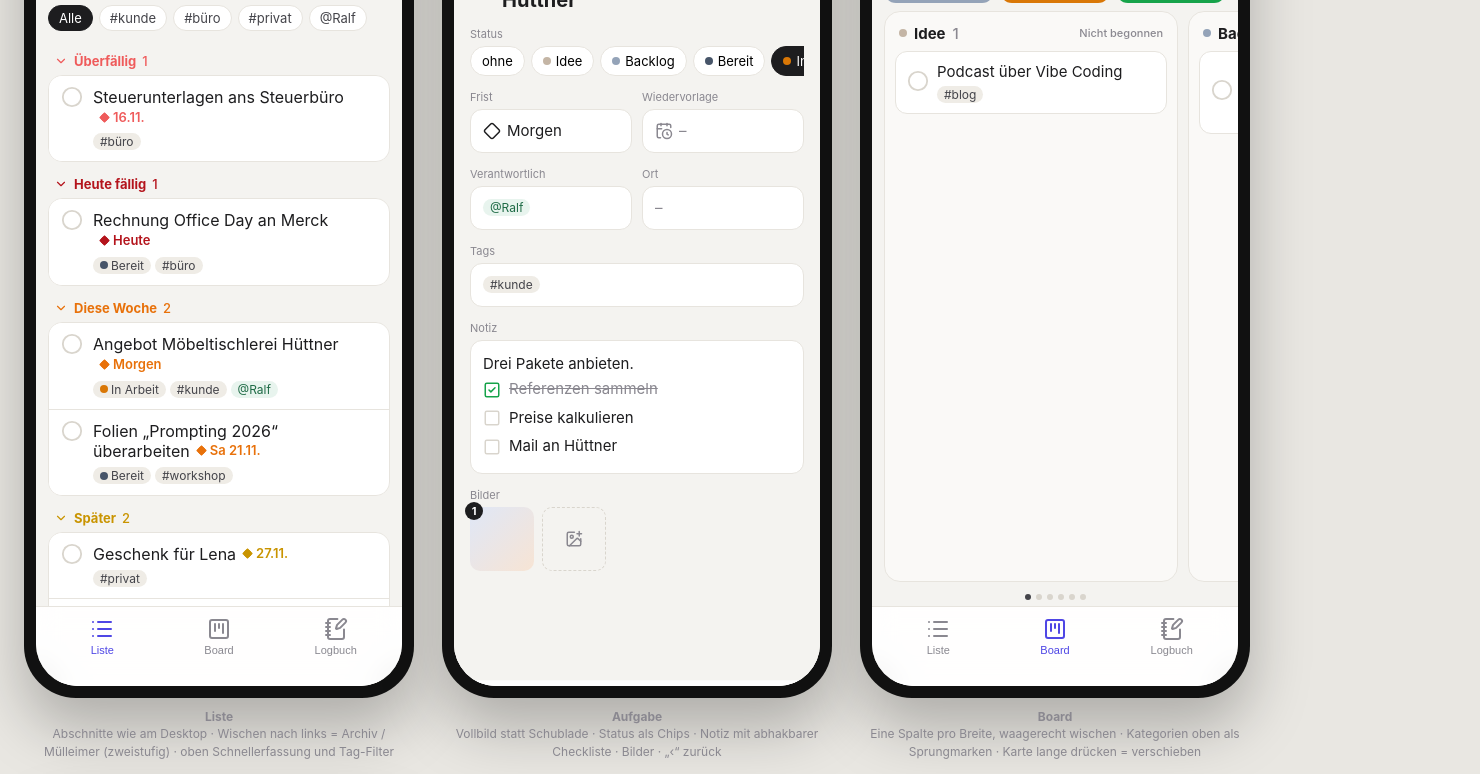
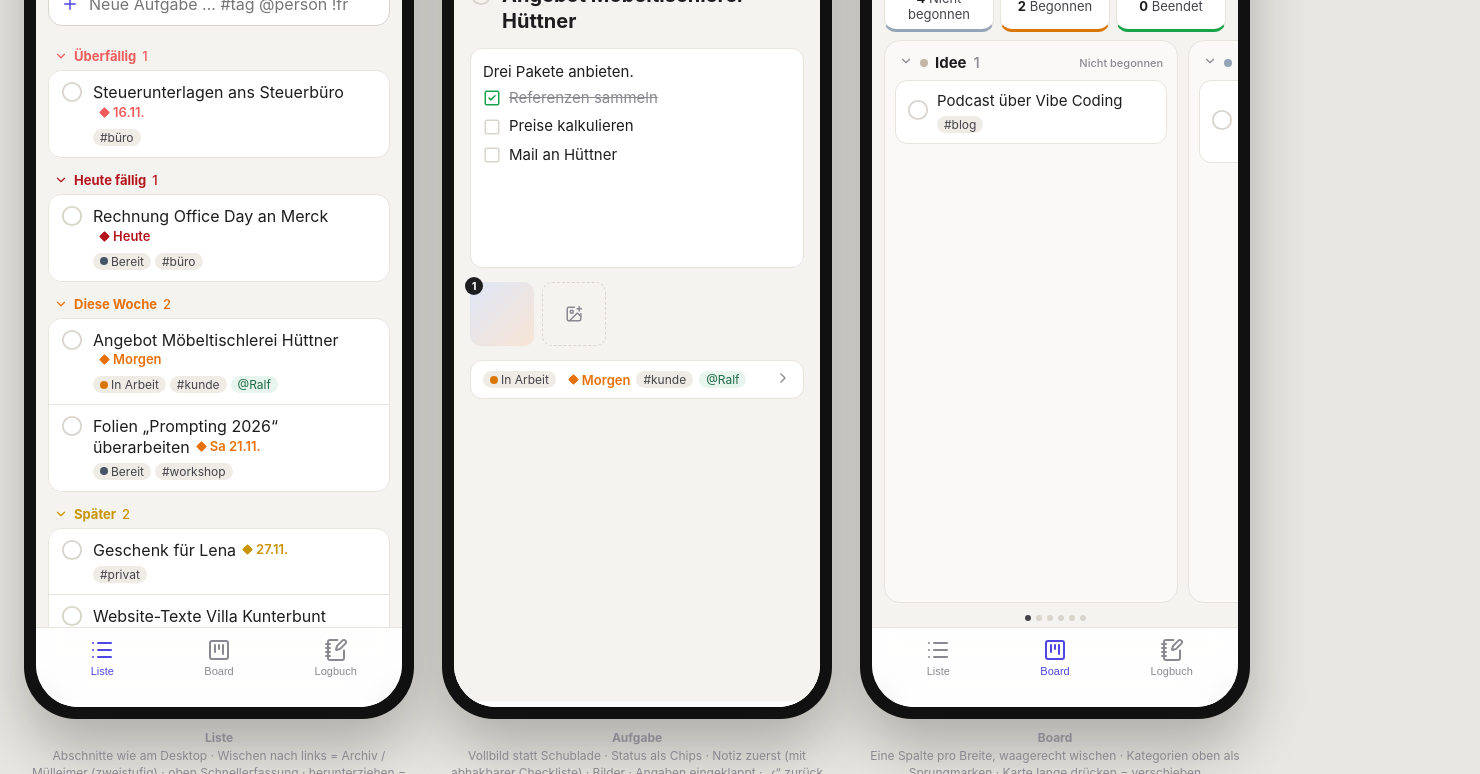
Before and after one commit to ralfw-vibe-coding/rundblick, an Electron app: page entwuerfe/phone/index.html in a window 1480 px wide. Shown: the part 318-1092 px from the top of the page. Drawn offline with Linux system fonts and the light colour scheme.

Commit message:
Entwurf Phone App: Feedback – Suche per Herunterziehen, Wolke nur Symbol, Notiz zuerst, Spalten zuklappbar, Logbuch schlanker
Co-Authored-By: Claude Opus 5.5 <noreply@anthropic.com>

```diff
--- a/entwuerfe/phone/index.html
+++ b/entwuerfe/phone/index.html
@@ -36,15 +36,22 @@
   .kopf .titel { font-size: 22px; font-weight: 700; letter-spacing: -.02em; flex: 1; }
   .knopf { border: 0; background: none; padding: 6px; border-radius: 10px; color: var(--ink2); display: grid; place-items: center; cursor: pointer; }
   .knopf:active { background: rgba(0,0,0,.06); }
-  .wolke { display: flex; align-items: center; gap: 4px; font-size: 12px; color: var(--mute); padding: 4px 8px; border-radius: 12px; background: #fff; border: 1px solid var(--line); cursor: pointer; }
-  .wolke.wartet { color: var(--own); border-color: var(--own-soft); }
+  .wolke { display: grid; place-items: center; width: 34px; height: 34px; border-radius: 10px; color: var(--st-fertig); cursor: pointer; }
+  .wolke.wartet { color: var(--own); }
   .wolke.offline { color: var(--over); }
-  .wolke svg.lucide { width: 15px; height: 15px; }
+  .wolke svg.lucide { width: 22px; height: 22px; }
 
   .erfassen { margin: 0 12px 8px; display: flex; align-items: center; gap: 8px; background: #fff; border: 1px solid var(--line2); border-radius: 14px; padding: 10px 12px; flex: none; }
   .erfassen svg.lucide { color: var(--own); }
   .erfassen input { flex: 1; border: 0; outline: none; font: inherit; font-size: 16px; background: none; }
   .erfassen:focus-within { border-color: var(--own); box-shadow: 0 0 0 3px var(--own-soft); }
+  /* Suche: erscheint erst, wenn man die Liste oben herunterzieht */
+  .suche { margin: 0 12px; max-height: 0; opacity: 0; overflow: hidden; transition: max-height .22s, opacity .22s, margin .22s; flex: none; display: flex; gap: 8px; align-items: center; }
+  .suche.offen { max-height: 48px; opacity: 1; margin-bottom: 8px; }
+  .suche .feld2 { flex: 1; display: flex; align-items: center; gap: 6px; background: #e8e6e1; border-radius: 12px; padding: 8px 10px; color: var(--mute); }
+  .suche input { flex: 1; border: 0; background: none; outline: none; font: inherit; font-size: 16px; color: var(--ink); }
+  .suche button { border: 0; background: none; color: var(--own); font: inherit; font-size: 15px; cursor: pointer; padding: 0; }
+  .ziehhinweis { text-align: center; font-size: 12px; color: var(--mute); height: 0; overflow: hidden; transition: height .1s; flex: none; }
   .filter { margin: 0 12px 8px; display: flex; gap: 6px; overflow-x: auto; flex: none; scrollbar-width: none; }
   .filter::-webkit-scrollbar { display: none; }
   .filter span { white-space: nowrap; font-size: 13px; padding: 4px 10px; border-radius: 14px; background: #fff; border: 1px solid var(--line); color: var(--ink2); }
@@ -110,7 +117,7 @@
   .eintrag { display: flex; gap: 10px; padding: 10px 12px; border-bottom: 1px solid var(--line); background: #fff; }
   .eintrag:last-child { border-bottom: 0; }
   .eintrag .sym { color: var(--st-fertig); flex: none; margin-top: 1px; }
-  .eintrag .sym.notiz { color: var(--own); }
+  .eintrag .sym.istnotiz { color: var(--own); }
   .eintrag .zeit { font-size: 12px; color: var(--mute); width: 38px; flex: none; margin-top: 2px; font-variant-numeric: tabular-nums; }
   .eintrag .t { font-size: 15px; line-height: 1.35; }
   .eintrag .eu { font-size: 12px; color: var(--mute); margin-top: 2px; }
@@ -143,6 +150,21 @@
   .bilder .bild { width: 64px; height: 64px; border-radius: 10px; background: linear-gradient(135deg,#dfe7f7,#f7e4d4); position: relative; }
   .bilder .bild b { position: absolute; top: -5px; left: -5px; width: 18px; height: 18px; border-radius: 50%; background: var(--ink); color: #fff; font-size: 11px; display: grid; place-items: center; }
   .bilder .neu { width: 64px; height: 64px; border-radius: 10px; border: 1.5px dashed var(--line2); display: grid; place-items: center; color: var(--mute); }
+  /* Board: Spalten zuklappbar (schmaler Streifen mit senkrechtem Namen) */
+  .spalte-h { cursor: pointer; user-select: none; }
+  .spalte-h .chev svg.lucide { width: 14px; height: 14px; color: var(--mute); transform: rotate(90deg); transition: transform .15s; }
+  .spalte.zu { flex: 0 0 46px; scroll-snap-align: start; cursor: pointer; }
+  .spalte.zu .spalte-h { flex-direction: column; align-items: center; gap: 8px; padding: 12px 0; height: 100%; }
+  .spalte.zu .spalte-h .chev svg.lucide { transform: none; }
+  .spalte.zu .spalte-h .nm { writing-mode: vertical-rl; font-size: 14px; }
+  .spalte.zu .spalte-h .kat { display: none; }
+  /* Aufgabe: Notiz zuerst, Angaben nur bei Bedarf */
+  .angaben-zeile { display: flex; align-items: center; gap: 6px; flex-wrap: wrap; background: #fff; border: 1px solid var(--line); border-radius: 12px; padding: 9px 12px; cursor: pointer; font-size: 13px; color: var(--mute); }
+  .angaben-zeile .chev { margin-left: auto; }
+  .angaben-zeile .chev svg.lucide { width: 16px; height: 16px; transition: transform .15s; }
+  .angaben-zeile.offen .chev svg.lucide { transform: rotate(90deg); }
+  .angaben { display: flex; flex-direction: column; gap: 14px; }
+  .notiz.gross { min-height: 220px; }
   .kopf .muell2.fragen { background: var(--over); color: #fff; font-weight: 700; width: 34px; height: 34px; font-size: 18px; }
 
   /* Auswahlblatt (langes Drücken) */
@@ -168,7 +190,7 @@
 <body>
 <div class="seite">
   <h1>Rundblick Phone App – Entwurf</h1>
-  <p class="lead">Klickbare Attrappe, Version 1: nur Aufgaben (Kalender später). Jedes Telefon ist eine eigene Instanz mit anderem Startbildschirm. Bedienung: Kreis antippen = abschließen · Zeile antippen = Aufgabe öffnen · Zeile nach links wischen = Archiv / Mülleimer (zweistufig) · auf dem Board waagerecht wischen, Karte lange drücken = verschieben · Wolke antippen = Abgleich (zeigt hier zur Ansicht die drei Zustände).</p>
+  <p class="lead">Klickbare Attrappe, Version 1: nur Aufgaben (Kalender später). Jedes Telefon ist eine eigene Instanz mit anderem Startbildschirm. Bedienung: Kreis antippen = abschließen · Zeile antippen = Aufgabe öffnen · Zeile nach links wischen = Archiv / Mülleimer (zweistufig) · auf dem Board waagerecht wischen, Karte lange drücken = verschieben · Wolke antippen = Abgleich (zeigt hier zur Ansicht die drei Zustände: Haken, Pfeil, offline) · Liste/Logbuch oben herunterziehen = Suche · Spaltenkopf antippen = Spalte zuklappen · in der Aufgabe „Angaben“ antippen = Status, Frist usw.</p>
   <div class="reihe" id="reihe"></div>
 
   <div class="erkl">
@@ -227,27 +249,30 @@ function telefon(start, titel, unter) {
 
 function app(bs, start) {
   const aufgaben = daten();
-  const z = { sicht: start === 'detail' ? 'liste' : start, offen: new Set(['ueberfaellig','heute','woche','spaeter','ohne']), wolke: 0, frisch: null };
+  const z = { sicht: start === 'detail' ? 'liste' : start, offen: new Set(['ueberfaellig','heute','woche','spaeter','ohne']), wolke: 0, frisch: null, suche: false, filter: '', spalteZu: new Set(['erledigt']), angaben: false };
   const notizen = [
     { zeit: '09:12', t: 'Telefonat mit Markus: Rohschnitt Freitag fertig #vorgestellt', notiz: true },
-    { zeit: '08:40', t: 'Workshop-Feedback auswerten', unter: 'Aufgabe abgeschlossen' },
+    { zeit: '08:40', t: 'Workshop-Feedback auswerten' },
   ];
   bs.innerHTML = `<div class="statusleiste"><span>9:41</span><span class="insel"></span><span>${ICON('wifi')}</span></div><div class="haupt" style="flex:1;min-height:0;display:flex;flex-direction:column"></div>
     <nav class="reiter"><button data-sicht="liste">${ICON('list')}Liste</button><button data-sicht="board">${ICON('square-kanban')}Board</button><button data-sicht="logbuch">${ICON('notebook-pen')}Logbuch</button></nav>
     <div class="detail"></div><div class="blatt-hg"></div><div class="blatt"></div><div class="toast"></div>`;
   const haupt = bs.querySelector('.haupt'), detail = bs.querySelector('.detail');
   const toast = t => { const e = bs.querySelector('.toast'); e.textContent = t; e.classList.add('zeigen'); clearTimeout(e._t); e._t = setTimeout(() => e.classList.remove('zeigen'), 1800); };
-  const wolke = () => [`${ICON('cloud-check')}abgeglichen`, `${ICON('cloud-upload')}2 warten`, `${ICON('cloud-off')}offline`][z.wolke];
-  const kopf = t => `<div class="kopf"><span class="logo"></span><span class="titel">${t}</span><span class="wolke ${['','wartet','offline'][z.wolke]}" data-wolke>${wolke()}</span></div>`;
+  // nur die Wolke: Haken = abgeglichen, Pfeil = Änderungen warten, durchgestrichen = offline
+  const wolke = () => [ICON('cloud-check'), ICON('cloud-upload'), ICON('cloud-off')][z.wolke];
+  const kopf = t => `<div class="kopf"><span class="logo"></span><span class="titel">${t}</span><span class="wolke ${['','wartet','offline'][z.wolke]}" data-wolke title="${['abgeglichen','2 Änderungen warten','offline'][z.wolke]}">${wolke()}</span></div>`;
+  const suche = () => `<div class="suche ${z.suche ? 'offen' : ''}"><div class="feld2">${ICON('search')}<input data-suche placeholder="Suchen … Titel, #tag, @person" value="${z.filter}"></div><button data-suche-zu>Abbrechen</button></div>`;
+  const passt = a => !z.filter || [a.titel, ...a.tags.map(t => '#' + t), a.person ? '@' + a.person : ''].join(' ').toLowerCase().includes(z.filter.toLowerCase());
   const frist = a => { if (!a.frist || a.done) return ''; const k = abschnittVon({ ...a, wv: null }); return `<span class="frist ${k === 'ohne' ? '' : k}">${ICON('diamond')}${fristText(a.frist)}</span>`; };
   const chips = a => [...a.tags.map(t => `<span class="chip">#${t}</span>`), a.person ? `<span class="chip person">@${a.person}</span>` : '', a.ort ? `<span class="chip ort">${ICON('map-pin')}${a.ort}</span>` : ''].join('');
   const sdot = a => { const s = SPALTEN.find(x => x.id === a.status); return s ? `<span class="chip"><span class="sdot" style="background:${s.farbe}"></span>${s.name}</span>` : ''; };
 
   function liste() {
-    let h = kopf('Aufgaben') + `<div class="erfassen">${ICON('plus')}<input placeholder="Neue Aufgabe … #tag @person !fr" enterkeyhint="done"></div>
-      <div class="filter"><span class="an">Alle</span><span>#kunde</span><span>#büro</span><span>#privat</span><span>@Ralf</span></div><div class="inhalt">`;
+    let h = kopf('Aufgaben') + suche() + `<div class="erfassen">${ICON('plus')}<input placeholder="Neue Aufgabe … #tag @person !fr" enterkeyhint="done"></div>
+      <div class="inhalt" data-ziehbar>`;
     for (const [k, name] of ABSCHNITTE) {
-      const as = aufgaben.filter(a => abschnittVon(a) === k);
+      const as = aufgaben.filter(a => abschnittVon(a) === k && passt(a));
       if (!as.length) continue;
       const offen = z.offen.has(k);
       h += `<div class="abschnitt ${k} ${offen ? 'offen' : ''}" data-abschnitt="${k}">${ICON('chevron-right')}${name} <span class="n">${as.length}</span></div>`;
@@ -261,45 +286,66 @@ function app(bs, start) {
   function board() {
     const sp = SPALTEN.map(s => ({ ...s, karten: aufgaben.filter(a => a.status === s.id && !a.done) }));
     return kopf('Board') + `<div class="kats">${KATS.map(([k, v]) => `<button data-kat="${k}" style="border-bottom-color:var(${v})"><b>${sp.filter(s => s.kat === k).reduce((n, s) => n + s.karten.length, 0)}</b> ${k}</button>`).join('')}</div>
-      <div class="spalten">${sp.map(s => `<div class="spalte" data-spalte="${s.id}"><div class="spalte-h"><span class="sdot" style="background:${s.farbe}"></span>${s.name} <span class="n">${s.karten.length}</span><span class="kat">${s.kat}</span></div>
+      <div class="spalten">${sp.map(s => z.spalteZu.has(s.id)
+        ? `<div class="spalte zu" data-spalte="${s.id}"><div class="spalte-h" data-spalte-zu="${s.id}"><span class="chev">${ICON('chevron-right')}</span><span class="sdot" style="background:${s.farbe}"></span><span class="n">${s.karten.length}</span><span class="nm">${s.name}</span></div></div>`
+        : `<div class="spalte" data-spalte="${s.id}"><div class="spalte-h" data-spalte-zu="${s.id}"><span class="chev">${ICON('chevron-right')}</span><span class="sdot" style="background:${s.farbe}"></span><span class="nm">${s.name}</span> <span class="n">${s.karten.length}</span><span class="kat">${s.kat}</span></div>
         <div class="karten">${s.karten.map(a => `<div class="karte" data-id="${a.id}"><button class="kreis" data-kreis="${a.id}">${ICON('circle')}</button><div class="mitte"><div class="t">${a.titel}${frist(a)}</div>${chips(a) ? `<div class="meta">${chips(a)}</div>` : ''}</div></div>`).join('') || '<div style="color:var(--mute);font-size:13px;padding:8px 4px">leer</div>'}</div></div>`).join('')}</div>
       <div class="punkte">${sp.map((s, i) => `<i class="${i === 0 ? 'an' : ''}"></i>`).join('')}</div>`;
   }
 
   function logbuch() {
     const tage = [
-      ['Heute', notizen.map(n => `<div class="eintrag"><span class="zeit">${n.zeit}</span><span class="sym ${n.notiz ? 'notiz' : ''}">${ICON(n.notiz ? 'sticky-note' : 'circle-check')}</span><div><div class="t">${n.t}</div>${n.unter ? `<div class="eu">${n.unter}</div>` : ''}</div></div>`)],
+      ['Heute', notizen.map(n => `<div class="eintrag"><span class="zeit">${n.zeit}</span><span class="sym ${n.notiz ? 'istnotiz' : ''}">${ICON(n.notiz ? 'sticky-note' : 'circle-check')}</span><div><div class="t">${n.t}</div>${n.unter ? `<div class="eu">${n.unter}</div>` : ''}</div></div>`)],
       ['Gestern', [`<div class="eintrag"><span class="zeit">17:05</span><span class="sym">${ICON('square-check')}</span><div><div class="t">Referenzen sammeln</div><div class="eu">Punkt in „Angebot Möbeltischlerei Hüttner“</div></div></div>`,
         `<div class="eintrag"><span class="zeit">11:20</span><span class="sym">${ICON('circle-check')}</span><div><div class="t">Reisekosten Oktober einreichen</div></div></div>`]],
-      ['Mo 16.11.', [`<div class="eintrag"><span class="zeit"></span><span class="sym notiz">${ICON('sticky-note')}</span><div><div class="t">Idee: Rundblick fürs Handy als PWA #rundblick</div></div></div>`]],
+      ['Mo 16.11.', [`<div class="eintrag"><span class="zeit"></span><span class="sym istnotiz">${ICON('sticky-note')}</span><div><div class="t">Idee: Rundblick fürs Handy als PWA #rundblick</div></div></div>`]],
     ];
-    return kopf('Logbuch') + `<div class="notizfeld">${ICON('notebook-pen')}<input placeholder="Notiz … #tag" enterkeyhint="done"></div><div class="inhalt">` +
+    return kopf('Logbuch') + suche() + `<div class="notizfeld">${ICON('notebook-pen')}<input placeholder="Notiz … #tag" enterkeyhint="done"></div><div class="inhalt" data-ziehbar>` +
       tage.map(([t, es]) => `<div class="tag-h ${t === 'Heute' ? 'heute' : ''}">${t}</div><div class="gruppe">${es.join('')}</div>`).join('') + '</div>';
   }
 
+  // eingeklappte Angaben: knappe Zusammenfassung des Gesetzten
+  const zusammenfassung = a => {
+    const s = SPALTEN.find(x => x.id === a.status);
+    const teile = [s ? `<span class="chip"><span class="sdot" style="background:${s.farbe}"></span>${s.name}</span>` : '', a.frist ? frist(a) : '', a.wv ? `<span class="chip">${ICON('calendar-clock')}${fristText(a.wv)}</span>` : '', chips(a)].join('');
+    return teile || 'Status, Frist, Wiedervorlage, Verantwortlich, Ort, Tags';
+  };
   function detailZeigen(id) {
     const a = aufgaben.find(x => x.id === id);
     const notiz = a.notiz ? a.notiz.split('\n').map((l, i) => { const m = l.match(/^\[( |x)\] (.*)/); return m ? `<div class="cb ${m[1] === 'x' ? 'an' : ''}" data-cb="${i}">${ICON(m[1] === 'x' ? 'square-check' : 'square')}<span>${m[2]}</span></div>` : `<div>${l}</div>`; }).join('') : '<span style="color:var(--mute)">Notiz …</span>';
     detail.innerHTML = `<div class="kopf"><button class="knopf" data-zurueck>${ICON('chevron-left')}</button><span style="flex:1"></span><button class="knopf" data-arch="${a.id}">${ICON('archive')}</button><button class="knopf muell2" data-muell2="${a.id}">${ICON('trash-2')}</button></div>
       <div class="koerper">
         <div style="display:flex;gap:10px;align-items:flex-start"><button class="kreis" data-kreis="${a.id}" style="margin-top:2px">${ICON(a.done ? 'circle-check' : 'circle')}</button><textarea class="titel-feld" rows="2">${a.titel}</textarea></div>
+        <div class="notiz gross">${notiz}</div>
+        <div class="feld"><div class="bilder">${a.id === 'a3' ? '<div class="bild"><b>1</b></div>' : ''}<div class="neu">${ICON('image-plus')}</div></div></div>
+        <div class="angaben-zeile ${z.angaben ? 'offen' : ''}" data-angaben>${zusammenfassung(a)}<span class="chev">${ICON('chevron-right')}</span></div>
+        ${z.angaben ? `<div class="angaben">
         <div class="feld"><label>Status</label><div class="status-chips"><button class="${!a.status ? 'an' : ''}" data-status="">ohne</button>${SPALTEN.map(s => `<button class="${a.status === s.id ? 'an' : ''}" data-status="${s.id}"><span class="sdot" style="background:${s.farbe}"></span>${s.name}</button>`).join('')}</div></div>
         <div class="zwei"><div class="feld"><label>Frist</label><div class="wert ${a.frist ? '' : 'leer'}">${ICON('diamond')}${a.frist ? fristText(a.frist) : '–'}</div></div><div class="feld"><label>Wiedervorlage</label><div class="wert ${a.wv ? '' : 'leer'}">${ICON('calendar-clock')}${a.wv ? fristText(a.wv) : '–'}</div></div></div>
         <div class="zwei"><div class="feld"><label>Verantwortlich</label><div class="wert ${a.person ? '' : 'leer'}">${a.person ? `<span class="chip person">@${a.person}</span>` : '–'}</div></div><div class="feld"><label>Ort</label><div class="wert ${a.ort ? '' : 'leer'}">${a.ort ? `<span class="chip ort">${ICON('map-pin')}${a.ort}</span>` : '–'}</div></div></div>
         <div class="feld"><label>Tags</label><div class="wert ${a.tags.length ? '' : 'leer'}">${a.tags.map(t => `<span class="chip">#${t}</span>`).join('') || '–'}</div></div>
-        <div class="feld"><label>Notiz</label><div class="notiz">${notiz}</div></div>
-        <div class="feld"><label>Bilder</label><div class="bilder">${a.id === 'a3' ? '<div class="bild"><b>1</b></div>' : ''}<div class="neu">${ICON('image-plus')}</div></div></div>
+        </div>` : ''}
       </div>`;
     detail.dataset.id = id;
     detail.classList.add('offen');
     lucide.createIcons({ root: detail });
   }
 
+  // Liste/Logbuch oben herunterziehen → Suchfeld erscheint darüber
+  function ziehenAnbinden() {
+    const inh = haupt.querySelector('[data-ziehbar]'); if (!inh || z.suche) return;
+    let y0 = null;
+    inh.addEventListener('pointerdown', e => { if (inh.scrollTop <= 0) y0 = e.clientY; });
+    inh.addEventListener('pointermove', e => { if (y0 !== null && e.clientY - y0 > 55) { y0 = null; z.suche = true; zeichnen(); haupt.querySelector('[data-suche]')?.focus(); } });
+    inh.addEventListener('pointerup', () => { y0 = null; });
+    inh.addEventListener('wheel', e => { if (inh.scrollTop <= 0 && e.deltaY < -40) { z.suche = true; zeichnen(); haupt.querySelector('[data-suche]')?.focus(); } }, { passive: true });
+  }
   function zeichnen() {
     haupt.innerHTML = z.sicht === 'liste' ? liste() : z.sicht === 'board' ? board() : logbuch();
     bs.querySelectorAll('.reiter button').forEach(b => b.classList.toggle('an', b.dataset.sicht === z.sicht));
     lucide.createIcons({ root: bs });
     wischenAnbinden();
+    ziehenAnbinden();
     const sp = haupt.querySelector('.spalten');
     if (sp) sp.onscroll = () => { const i = Math.round(sp.scrollLeft / (sp.clientWidth * .86 + 10)); haupt.querySelectorAll('.punkte i').forEach((p, j) => p.classList.toggle('an', j === i)); };
   }
@@ -347,6 +393,9 @@ function app(bs, start) {
       if (fragenId !== id) { fragenId = id; m.classList.add('fragen'); m.textContent = '?'; clearTimeout(fragenT); fragenT = setTimeout(() => { fragenId = null; zeichnen(); if (detail.classList.contains('offen')) detailZeigen(detail.dataset.id); }, 5000); return; }
       fragenId = null; aufgaben.splice(aufgaben.findIndex(x => x.id === id), 1); detail.classList.remove('offen'); toast('Gelöscht'); zeichnen(); return;
     }
+    if (q('[data-angaben]')) { z.angaben = !z.angaben; detailZeigen(detail.dataset.id); return; }
+    if (q('[data-spalte-zu]') || q('.spalte.zu')) { const id = (q('[data-spalte-zu]') || q('.spalte.zu')).dataset.spalteZu ?? q('.spalte.zu').dataset.spalte; z.spalteZu.has(id) ? z.spalteZu.delete(id) : z.spalteZu.add(id); zeichnen(); return; }
+    if (q('[data-suche-zu]')) { z.suche = false; z.filter = ''; zeichnen(); return; }
     if (q('[data-zurueck]')) { detail.classList.remove('offen'); zeichnen(); return; }
     if (q('[data-status]')) { const a = aufgaben.find(x => x.id === detail.dataset.id); a.status = q('[data-status]').dataset.status || null; detailZeigen(a.id); return; }
     if (q('[data-cb]')) { const a = aufgaben.find(x => x.id === detail.dataset.id); const l = a.notiz.split('\n'); const i = +q('[data-cb]').dataset.cb; l[i] = l[i].startsWith('[x]') ? l[i].replace('[x]', '[ ]') : l[i].replace('[ ]', '[x]'); a.notiz = l.join('\n'); detailZeigen(a.id); return; }
@@ -355,6 +404,12 @@ function app(bs, start) {
     if (q('[data-kat]')) { const k = q('[data-kat]').dataset.kat; const i = SPALTEN.findIndex(s => s.kat === k); const sp = haupt.querySelector('.spalten'); sp.scrollTo({ left: i * (sp.clientWidth * .86 + 10), behavior: 'smooth' }); return; }
     const zl = q('.zeile'); if (zl) { if (zl.dataset.gewischt) { zl.dataset.gewischt = ''; return; } if (zl.dataset.wisch) { zl.style.transform = ''; zl.dataset.wisch = ''; return; } detailZeigen(zl.dataset.id); return; }
     const k = q('.karte'); if (k) { detailZeigen(k.dataset.id); return; }
+  });
+  bs.addEventListener('input', e => {
+    if (!e.target.matches('[data-suche]')) return;
+    z.filter = e.target.value;
+    const pos = e.target.selectionStart; zeichnen();
+    const i = bs.querySelector('[data-suche]'); i.focus(); i.setSelectionRange(pos, pos);
   });
   bs.addEventListener('keydown', e => {
     if (e.key !== 'Enter') return;
@@ -373,8 +428,8 @@ function app(bs, start) {
   if (start === 'detail') detailZeigen('a3');
 }
 
-telefon('liste', 'Liste', 'Abschnitte wie am Desktop · Wischen nach links = Archiv / Mülleimer (zweistufig) · oben Schnellerfassung und Tag-Filter');
-telefon('detail', 'Aufgabe', 'Vollbild statt Schublade · Status als Chips · Notiz mit abhakbarer Checkliste · Bilder · „‹“ zurück');
+telefon('liste', 'Liste', 'Abschnitte wie am Desktop · Wischen nach links = Archiv / Mülleimer (zweistufig) · oben Schnellerfassung · herunterziehen = Suche');
+telefon('detail', 'Aufgabe', 'Vollbild statt Schublade · Status als Chips · Notiz zuerst (mit abhakbarer Checkliste) · Bilder · Angaben eingeklappt · „‹“ zurück');
 telefon('board', 'Board', 'Eine Spalte pro Breite, waagerecht wischen · Kategorien oben als Sprungmarken · Karte lange drücken = verschieben');
 telefon('logbuch', 'Logbuch', 'Notiz-Eingabe oben · Tage, neuester oben · runder Haken = Aufgabe, eckiger = Punkt, Notiz-Symbol');
 </script>
```
